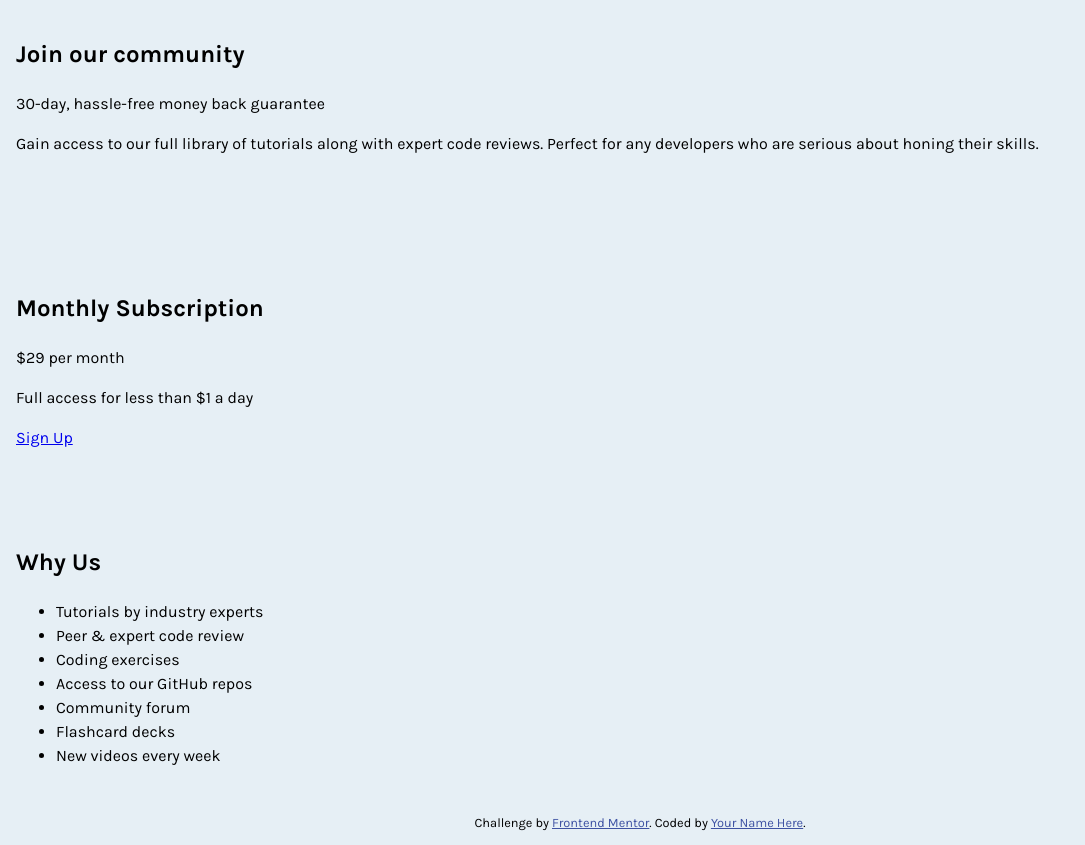
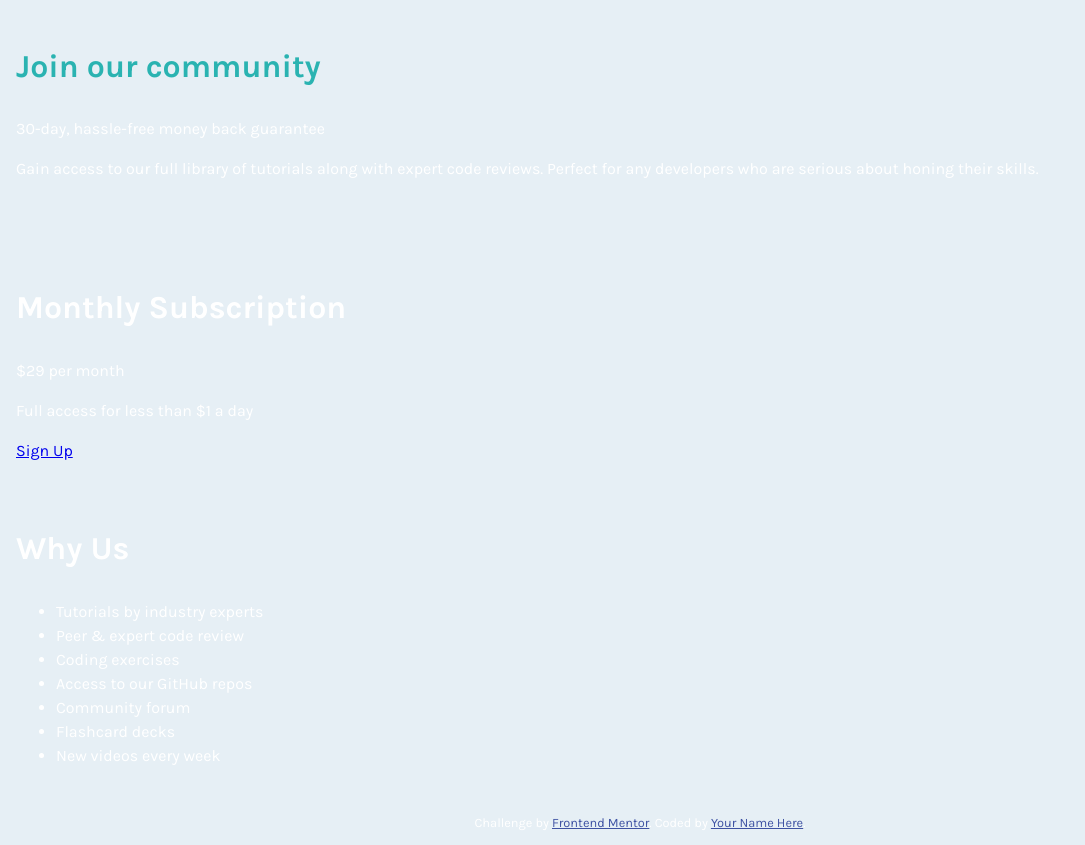
Before and after one commit to XenoMee/Single-Price-Grid-Component-No-Flexbox-, a plain HTML site: page index.html in a window 1280 px wide. Shown: the whole page, without its empty margins (0-1085 px from the left). Drawn offline with Linux system fonts and the light colour scheme.

Commit message:
set community card title font size and color

```diff
--- a/style.css
+++ b/style.css
@@ -7,6 +7,7 @@
 body{
     font-family: 'Karla', sans-serif;
     background-color: #E6EFF5;
+    color: #FFFFFF;
     margin: 0;
     line-height: 1.5;
 }
@@ -21,7 +22,13 @@ body{
     padding: 1rem;
 }
 
+.card-title{
+    font-size: 2rem;
+}
 
+.card-title-color{
+    color: #2AB3B1;
+}
 
 
 
```
